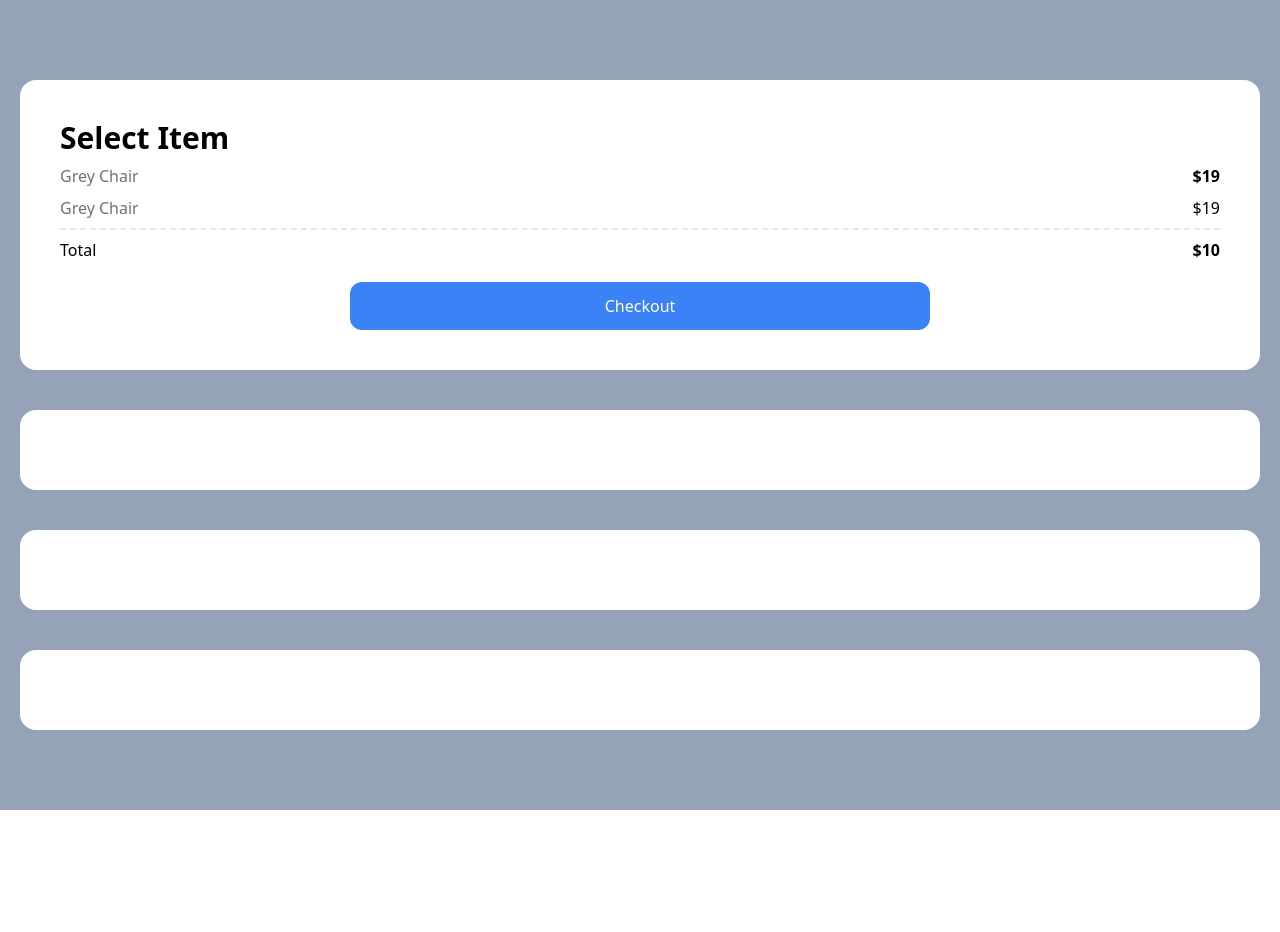
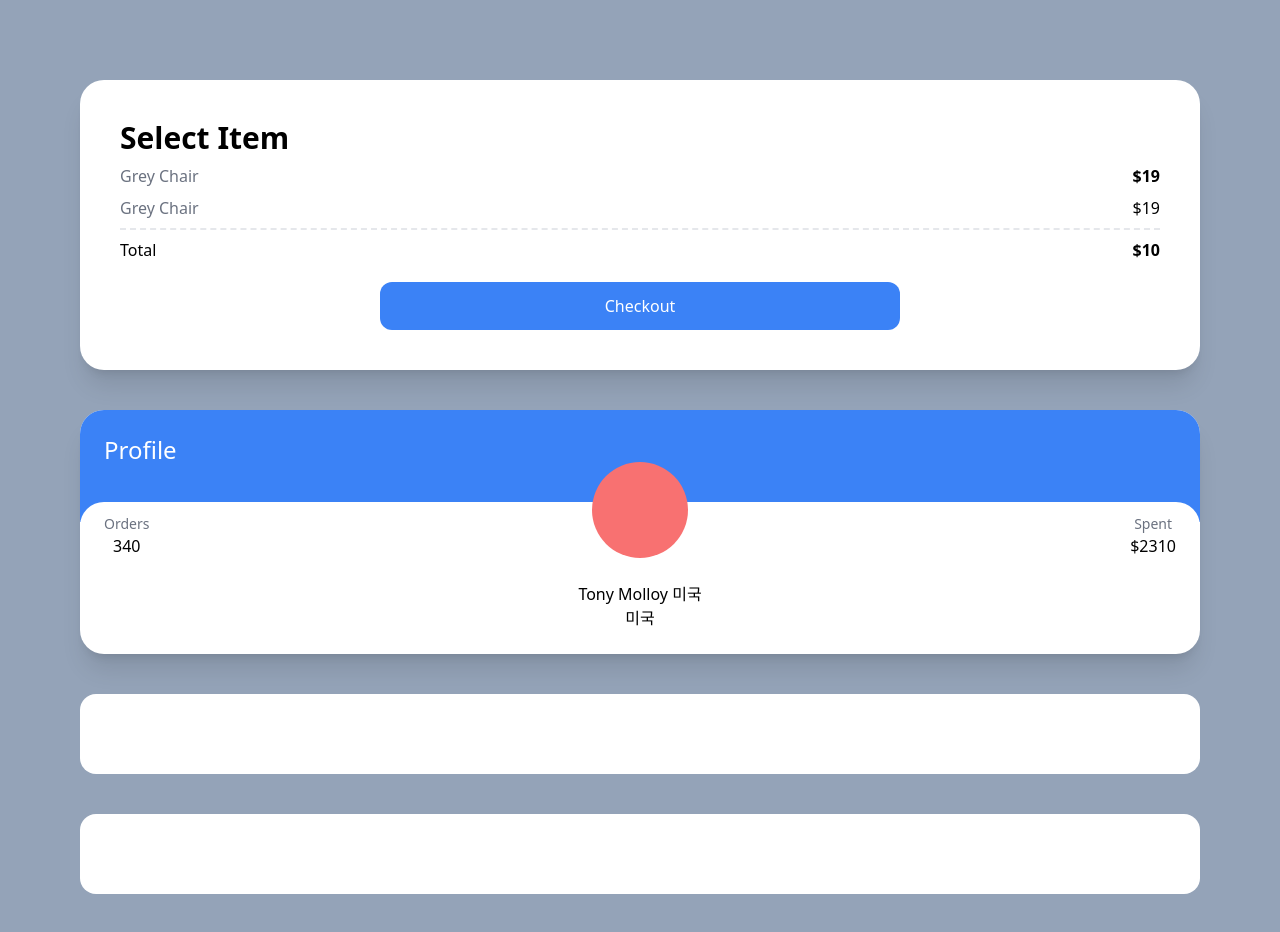
Before and after one commit to dong-park/carrot-market, a Next.js app: page / in a window 1280 px wide. Shown: the top 932 px of the page. Before the commit the page ends 810 px from the top, so only its background shows below. Built offline with nearby package versions, Linux system fonts and the light colour scheme.

Commit message:
test drive part two

```diff
--- a/pages/index.tsx
+++ b/pages/index.tsx
@@ -5,8 +5,8 @@
 
 const Home: NextPage = () => {
   return (
-      <div className='bg-slate-400 py-20 px-10 px-5 grid gap-10'>
-        <div className='bg-white p-10 rounded-2xl'>
+      <div className='bg-slate-400 py-20 px-20 grid gap-10'>
+        <div className='bg-white p-10 rounded-3xl shadow-xl'>
             <span className="font-semibold text-3xl">Select Item</span>
             <div className='flex justify-between my-2'>
                 <span className='text-gray-500'>Grey Chair</span>
@@ -27,7 +27,29 @@
             </div>
         </div>
 
-        <div className='bg-white p-10 rounded-2xl'/>
+        <div className='bg-white overflow-hidden rounded-3xl shadow-xl'>
+            <div className='bg-blue-500 p-6 pb-14'>
+                <span className='text-white text-2xl'>Profile</span>
+            </div>
+            <div className='rounded-3xl p-6 bg-white relative -top-5'>
+                <div className='flex relative -top-16 items-end justify-between'>
+                    <div className='flex flex-col items-center'>
+                        <span className='text-sm text-gray-500'>Orders</span>
+                        <span className='font-medium'>340</span>
+                    </div>
+                    <div className='h-24 w-24 bg-red-400 rounded-full'/>
+                    <div className='flex flex-col items-center'>
+                        <span className='text-sm text-gray-500'>Spent</span>
+                        <span className='font-medium'>$2310</span>
+                    </div>
+                </div>
+                <div className='releativ flex flex-col items-center -mt-10 -mb-5'>
+                    <span>Tony Molloy 미국</span>
+                    <span>미국</span>
+                </div>
+            </div>
+
+        </div>
         <div className='bg-white p-10 rounded-2xl'/>
         <div className='bg-white p-10 rounded-2xl'/>
       </div>
```
